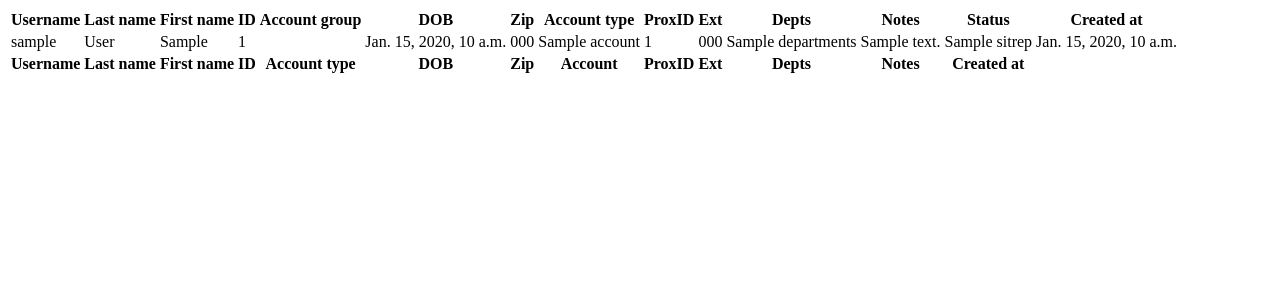
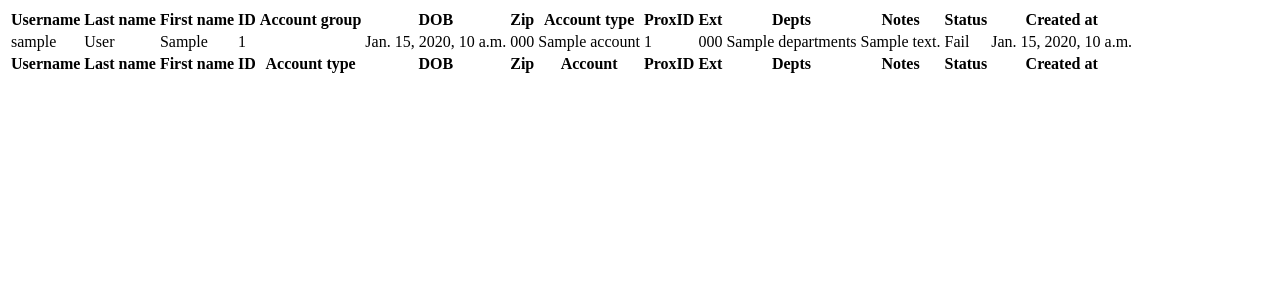
Before and after one commit to carthage-college/django-djvision, a Django app: template djvision/templates/dashboard/provisioning_data.inc.html in a window 1280 px wide. Shown: the top 300 px of the page. Run offline with Django 3.2, Linux system fonts and the light colour scheme; the template is opened without the code that fills it: most values are stand-ins (such as "Sample title", 1, 10 or a date in 2020); some libraries are stand-ins or nearby versions.

Commit message:
display human readable status rather than 1 or 0

```diff
--- a/djvision/templates/dashboard/provisioning_data.inc.html
+++ b/djvision/templates/dashboard/provisioning_data.inc.html
@@ -44,7 +44,9 @@
                 <td>{{o.phone_ext}}</td>
                 <td>{{o.departments}}</td>
                 <td>{{o.notes}}</td>
-                <td>{{o.batch_rec.sitrep}}</td>
+                <td>
+                {% if o.batch_rec.sitrep == 1 %}Success{% else %}Fail{% endif %}
+                </td>
                 <td title="{{o.csv}}">{{o.created_at}}</td>
             </tr>
         {% endfor %}
@@ -63,6 +65,7 @@
                 <th>Ext</th>
                 <th>Depts</th>
                 <th>Notes</th>
+                <th>Status</th>
                 <th>Created at</th>
             </tr>
         </tfoot>
```
